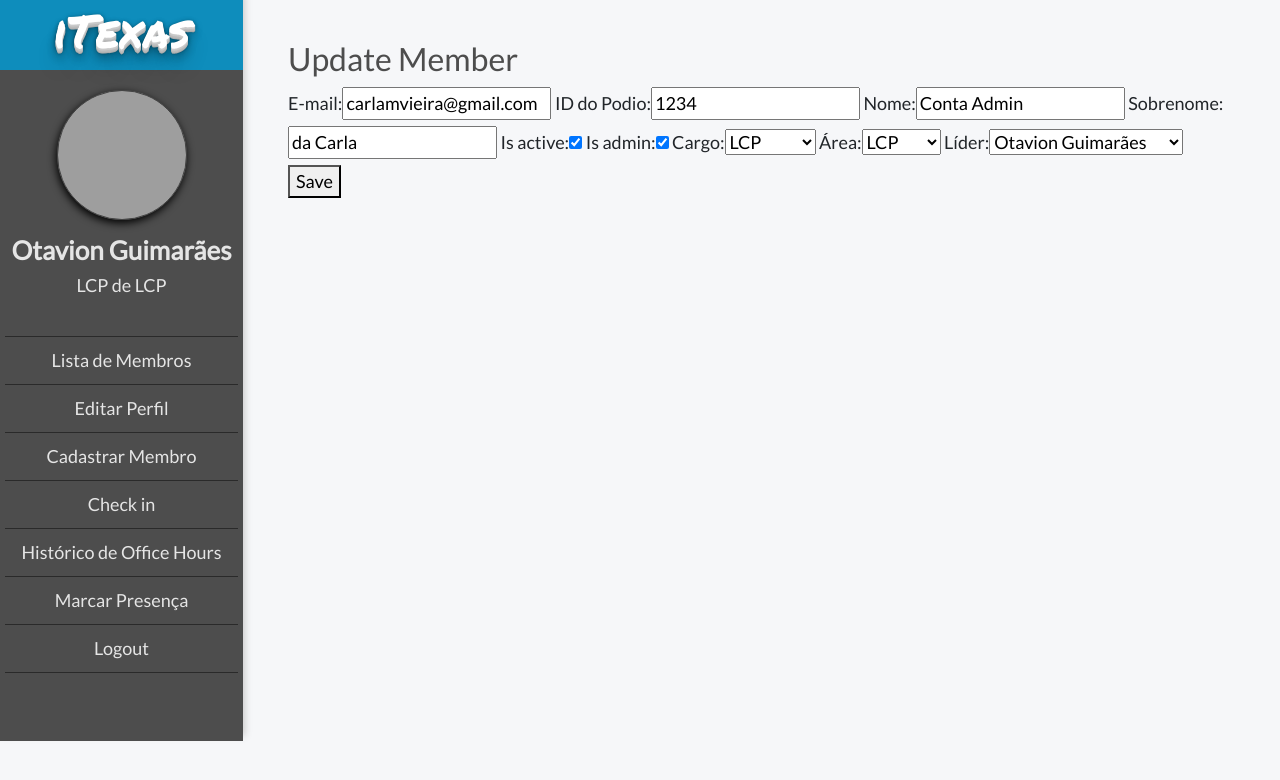
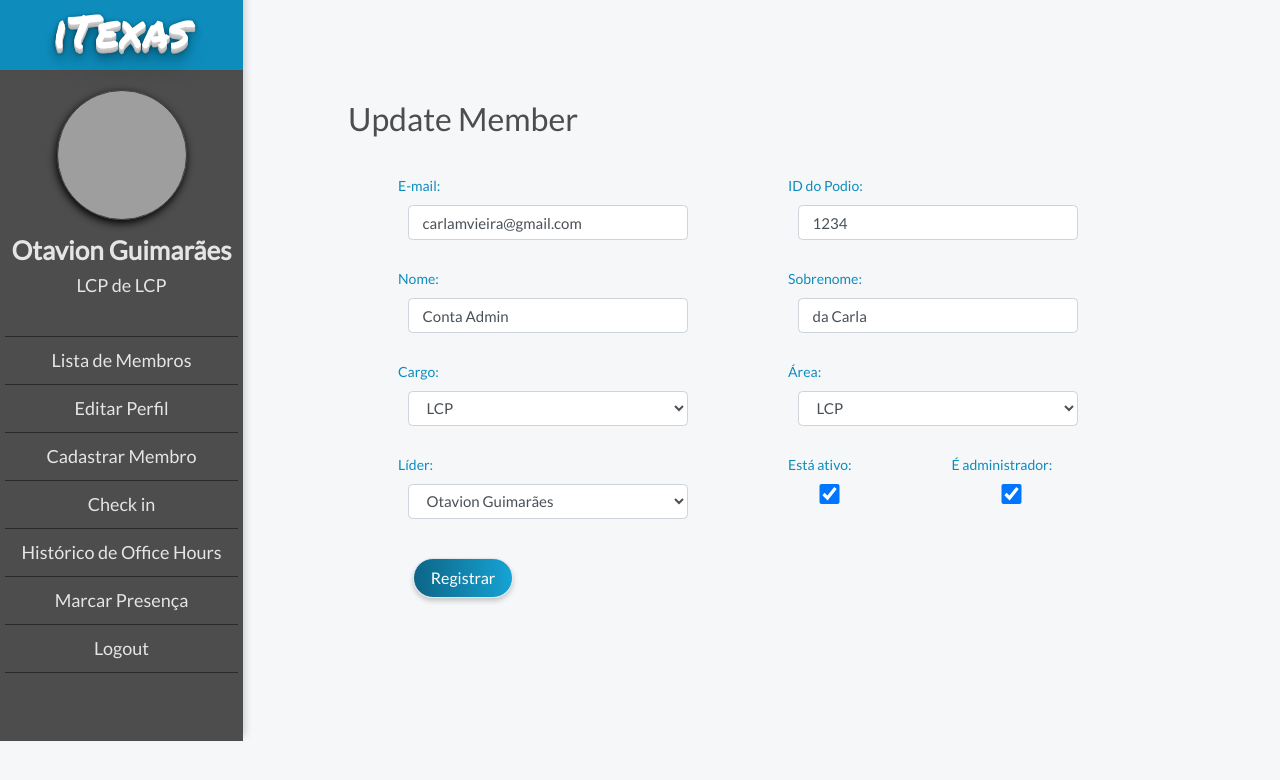
Before and after one commit to carlavieira/iTexas_v4, a Django app: page /members/edit/1234 in a window 1280 px wide. Shown: the top 780 px of the page. Run offline with Django 3.2, Linux system fonts and the light colour scheme; a user stored in the database is signed in; data comes from the database, SQL or seed files in the repository; both versions use the stored data as it was after the commit; some libraries are stand-ins or nearby versions; grey boxes are pictures that could not be loaded.

Commit message:
Member Update estilizado

```diff
--- a/members/forms.py
+++ b/members/forms.py
@@ -19,6 +19,10 @@ class UserForm(forms.ModelForm):
 
 
 class UserFormEdit(forms.ModelForm):
+    def __init__(self, *args, **kwargs):
+        super(UserFormEdit, self).__init__(*args, **kwargs)
+        for field in self.fields.values():
+            field.widget.attrs['class'] = 'form-control'
     class Meta:
         model = MyUser
         exclude = ('password', 'last_login', 'is_working')
--- a/members/models.py
+++ b/members/models.py
@@ -50,13 +50,12 @@ class MyUser(AbstractBaseUser):
     podio_code = models.CharField(max_length=10, verbose_name='ID do Podio', unique=True)
     first_name = models.CharField(max_length=20, verbose_name='Nome')
     last_name = models.CharField(max_length=20, verbose_name='Sobrenome')
-    is_active = models.BooleanField(default=True)
-    is_admin = models.BooleanField(default=False)
     post = models.CharField(max_length=2, choices=POST, blank=True, null=True, verbose_name='Cargo')
     department = models.CharField(max_length=2, choices=DEPARTMENT, blank=True, null=True, verbose_name='Área')
     leader = models.ForeignKey("MyUser", blank=True, null=True, on_delete=models.SET_NULL, verbose_name='Líder')
     is_working = models.BooleanField(default=False)
-
+    is_active = models.BooleanField(default=True, verbose_name='Está ativo')
+    is_admin = models.BooleanField(default=False, verbose_name='É administrador')
     objects = MyUserManager()
 
     USERNAME_FIELD = 'podio_code'
--- a/static/css/style.css
+++ b/static/css/style.css
@@ -425,6 +425,21 @@ input[type=number] {
     width: 280px;
 }
 
+.registration-area input[type=checkbox]{
+    margin-left: 10px;
+    height: 20px;
+    font-size: 15px;
+    width: 100%;
+}
+
+.registration-area select {
+    margin-left: 10px;
+    height: 35px;
+    font-size: 15px;
+    width: 280px;
+}
+
+
 .registration-area .title {
     margin-top: 20px;
     font-size: 24px;
--- a/templates/members/member_update.html
+++ b/templates/members/member_update.html
@@ -1,13 +1,18 @@
 {% extends "base.html" %}
 {% if user.is_authenticated %}
     {% block body_block %}
-        <h1 class="title">Update Member</h1>
-
-        <form method="POST">
-            {% csrf_token %}
-            {{ form }}
-            <button type="submit">Save</button>
-        </form>
+        <div class="registration-area">
+            <h1 class="title">Update Member</h1>
+            <div class="form-group">
+                <form method="POST">
+                    {% csrf_token %}
+                    {{ form.as_p }}
+                    <p class="par-center">
+                        <input class="register-button" type="submit" value="Registrar">
+                    </p>
+                </form>
+            </div>
+        </div>
     {% endblock %}
 {% else %}
     <h2>Logar</h2>
```
Also changed, not shown: db.sqlite3.
